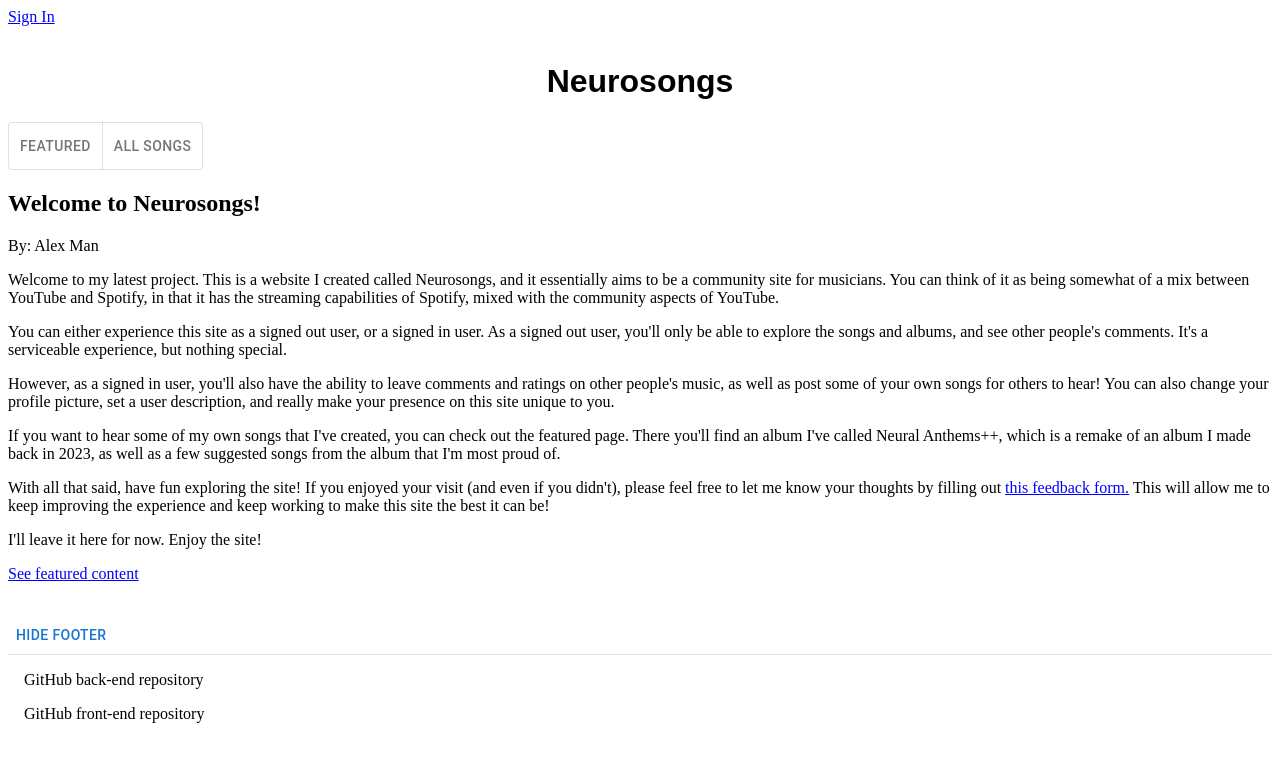
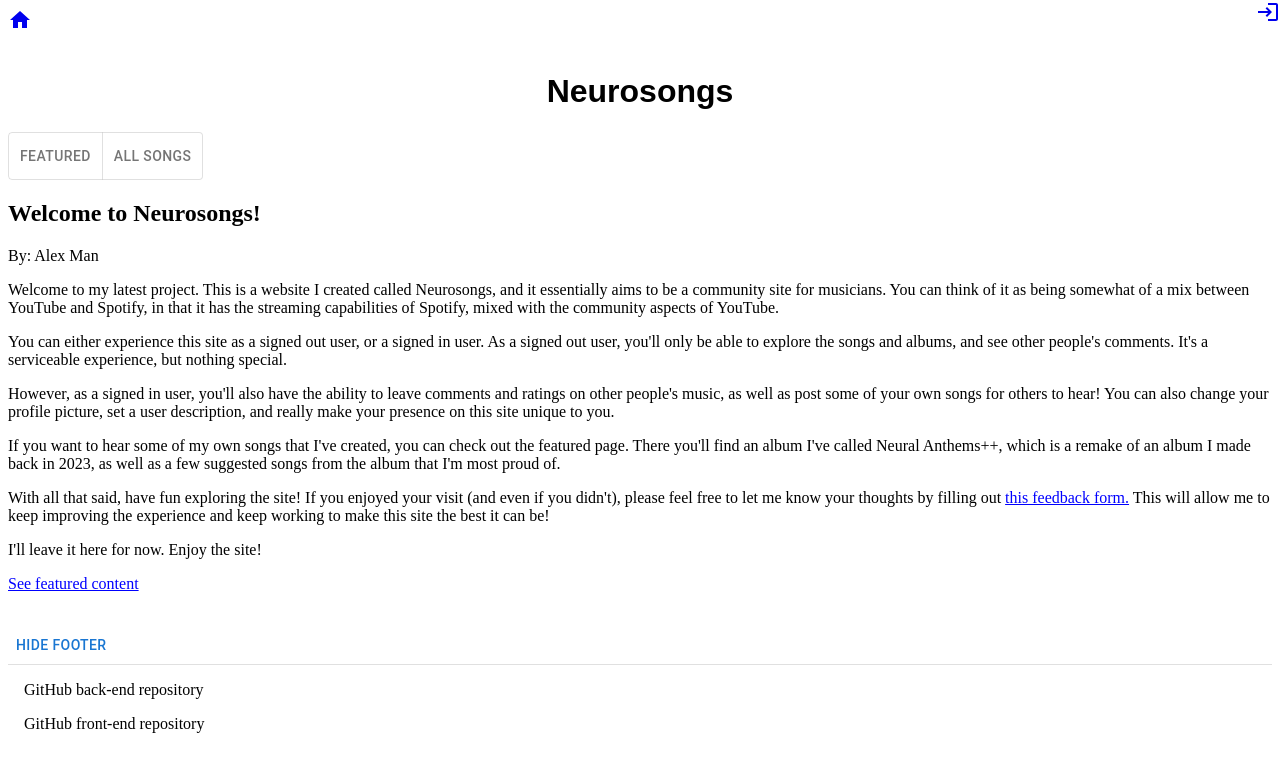
Before and after one commit to AlexMan123456/neurosongs-front-end, a React (Vite) app: page / in a window 1280 px wide. Shown: the top 772 px of the page. Built offline with nearby package versions, Linux system fonts and the light colour scheme; no server answers.

Commit message:
Display homepage and sign-in link as icons

```diff
--- a/src/components/header/Header.jsx
+++ b/src/components/header/Header.jsx
@@ -5,7 +5,8 @@ import { UserContext } from "../../contexts/UserContext";
 import StyledLink from "../styling/StyledLink";
 import { isSignInWithEmailLink } from "firebase/auth";
 import { auth } from "../../firebase-config";
-import { useLocation, useSearchParams } from "react-router-dom";
+import { Link, useLocation, useSearchParams } from "react-router-dom";
+import { Home, Login } from "@mui/icons-material";
 
 function Header(){
     const {isUserSignedIn} = useContext(UserContext);
@@ -13,9 +14,27 @@ function Header(){
     const location = useLocation()
 
     return (<header>
-        {location.pathname !== "/" ? <StyledLink to="/">Back to homepage</StyledLink> : null}
-        {isUserSignedIn ? <UserDropdown setSignOutError={setSignOutError}/> : <StyledLink to="/sign_in">Sign In</StyledLink>}
-        {signOutError ? <p>{signOutError}</p> : null}
+        <Link to="/">
+            <Home/>
+        </Link>
+        {isUserSignedIn
+        ?
+        <UserDropdown setSignOutError={setSignOutError}/>
+        :
+        <Link
+            to="/sign_in"
+            style={{
+                position: "fixed",
+                textAlign: "right",
+                right: "0px",
+                top: "0px"
+            }}
+            >
+            <Login/>
+        </Link>
+        }
+        {signOutError ? <p>{signOutError}</p> : null
+        }
         <h1>Neurosongs</h1>
         {!isSignInWithEmailLink(auth, window.location.href) ? <Navigation/> : null}
     </header>)
```
